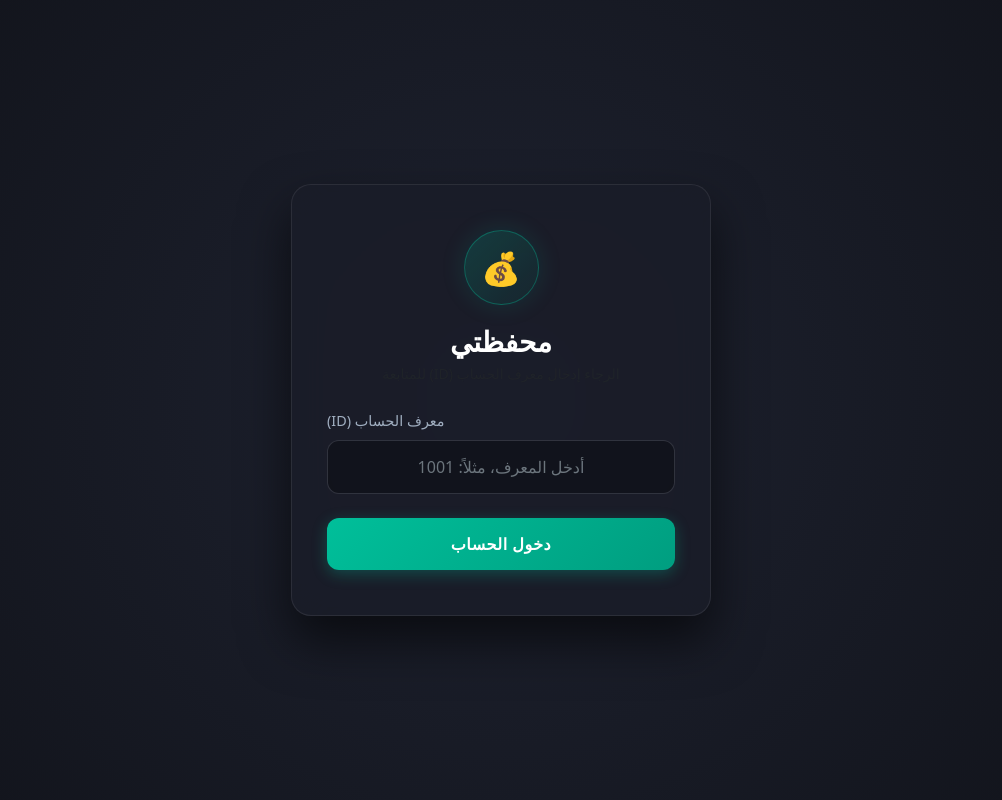
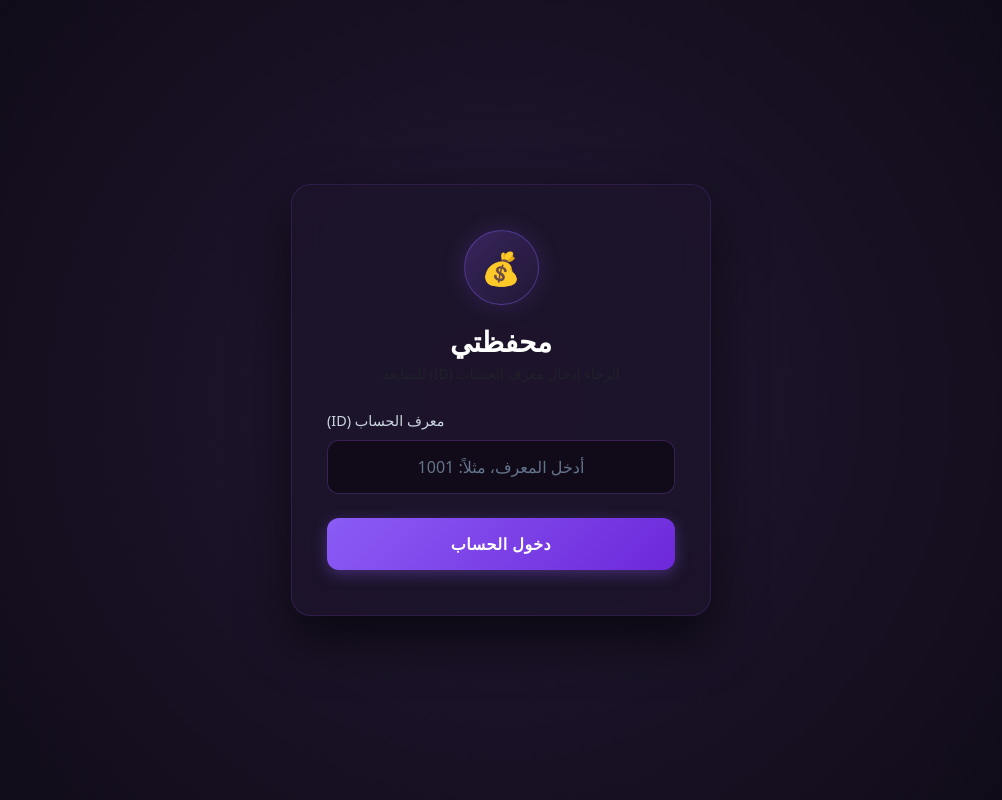
Before and after one commit to qazwsxedcmmm420-alt/fast-project, a Flask app: page /login in a window 1280 px wide. Shown: the whole page, without its empty margins (139-1141 px from the left). Run offline with Flask 3, Linux system fonts and the light colour scheme.

Commit message:
Upgrade login page UI with modern professional styling

```diff
--- a/templates/login.html
+++ b/templates/login.html
@@ -7,13 +7,14 @@
     <link href="https://cdn.jsdelivr.net/npm/bootstrap@5.3.0/dist/css/bootstrap.min.css" rel="stylesheet">
     <style>
         :root {
-            --bg-gradient: radial-gradient(circle at center, #1e2230 0%, #11131a 100%);
-            --card-bg: rgba(26, 29, 41, 0.85);
-            --border-color: rgba(255, 255, 255, 0.08);
-            --accent-green: #00bf9a;
-            --accent-green-hover: #00a887;
+            /* خلفية متلاشية بتدرجات البنفسجي الداكن الفاخر */
+            --bg-gradient: radial-gradient(circle at center, #231934 0%, #0d0914 100%);
+            --card-bg: rgba(29, 21, 43, 0.85);
+            --border-color: rgba(168, 85, 247, 0.15);
+            --accent-purple: #8b5cf6;
+            --accent-purple-hover: #7c3aed;
             --text-main: #ffffff;
-            --text-muted: #a0aec0;
+            --text-muted: #cbd5e1;
         }
 
         body {
@@ -42,15 +43,15 @@
         .app-logo-container {
             width: 75px;
             height: 75px;
-            background: linear-gradient(135deg, rgba(0, 191, 154, 0.2) 0%, rgba(0, 191, 154, 0.05) 100%);
-            border: 1px solid rgba(0, 191, 154, 0.35);
+            background: linear-gradient(135deg, rgba(139, 92, 246, 0.25) 0%, rgba(139, 92, 246, 0.05) 100%);
+            border: 1px solid rgba(139, 92, 246, 0.4);
             border-radius: 50%;
             display: flex;
             align-items: center;
             justify-content: center;
             margin: 0 auto 20px auto;
             font-size: 32px;
-            box-shadow: 0 0 25px rgba(0, 191, 154, 0.15);
+            box-shadow: 0 0 25px rgba(139, 92, 246, 0.2);
         }
 
         .form-label {
@@ -61,8 +62,8 @@
         }
 
         .form-control {
-            background-color: rgba(15, 17, 23, 0.7);
-            border: 1px solid rgba(255, 255, 255, 0.1);
+            background-color: rgba(13, 9, 20, 0.75);
+            border: 1px solid rgba(168, 85, 247, 0.2);
             color: var(--text-main);
             border-radius: 12px;
             padding: 14px 18px;
@@ -70,21 +71,20 @@
             transition: all 0.3s ease;
         }
 
-        /* تنسيق لون النص التوضيحي داخل الحقل ليكون واضحاً */
         .form-control::placeholder {
-            color: #6c757d;
+            color: #64748b;
             opacity: 1;
         }
 
         .form-control:focus {
-            background-color: rgba(15, 17, 23, 0.95);
-            border-color: var(--accent-green);
+            background-color: rgba(13, 9, 20, 0.95);
+            border-color: var(--accent-purple);
             color: var(--text-main);
-            box-shadow: 0 0 0 4px rgba(0, 191, 154, 0.2);
+            box-shadow: 0 0 0 4px rgba(139, 92, 246, 0.25);
         }
 
         .btn-custom {
-            background: linear-gradient(135deg, var(--accent-green) 0%, #009e80 100%);
+            background: linear-gradient(135deg, var(--accent-purple) 0%, #6d28d9 100%);
             color: #ffffff;
             border: none;
             border-radius: 12px;
@@ -93,14 +93,14 @@
             font-size: 1rem;
             letter-spacing: 0.5px;
             transition: all 0.3s ease;
-            box-shadow: 0 4px 15px rgba(0, 191, 154, 0.3);
+            box-shadow: 0 4px 15px rgba(139, 92, 246, 0.35);
         }
 
         .btn-custom:hover {
-            background: linear-gradient(135deg, var(--accent-green-hover) 0%, #008f72 100%);
+            background: linear-gradient(135deg, var(--accent-purple-hover) 0%, #5b21b6 100%);
             color: #ffffff;
             transform: translateY(-2px);
-            box-shadow: 0 6px 20px rgba(0, 191, 154, 0.4);
+            box-shadow: 0 6px 20px rgba(139, 92, 246, 0.45);
         }
 
         .alert-danger {
```
